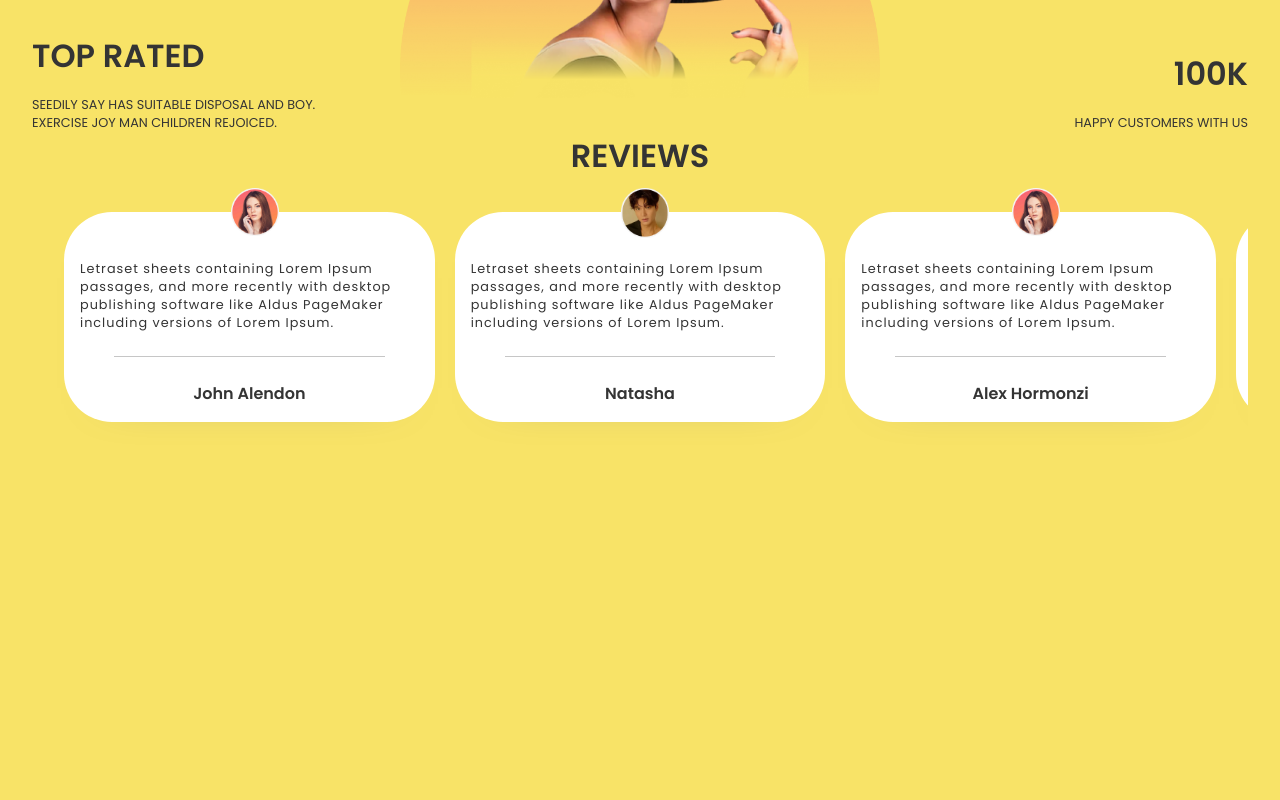
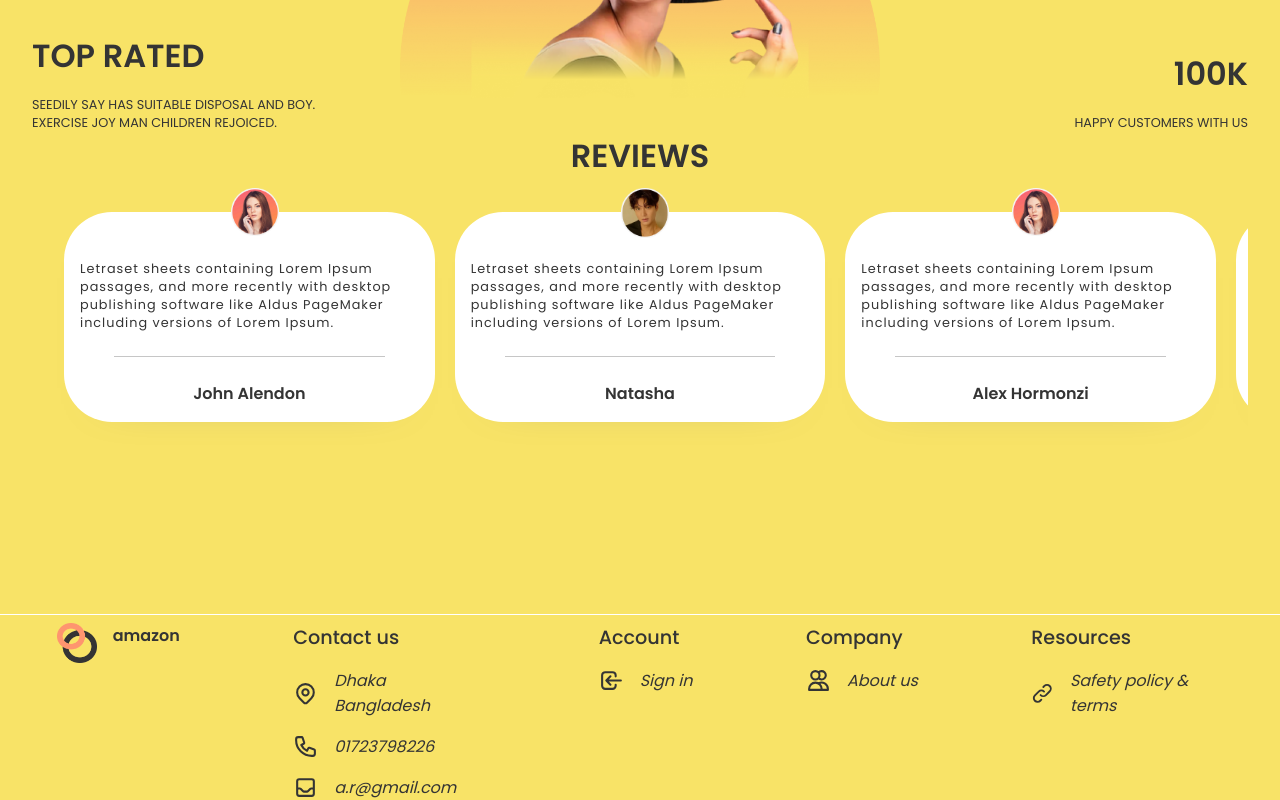
Before and after one commit to mrahman171/ecommerce_website, a React (Create React App) app: page / in a window 1280 px wide. Shown: the part 2014-2814 px from the top of the page. Before the commit the page ends 2532 px from the top, so only its background shows below. Built offline with nearby package versions, Linux system fonts and the light colour scheme.

Commit message:
Footer done

```diff
--- a/package.json
+++ b/package.json
@@ -4,7 +4,7 @@
   "private": true,
   "dependencies": {
     "@formkit/auto-animate": "^1.0.0-beta.3",
-    "@heroicons/react": "^2.0.13",
+    "@heroicons/react": "^1.0.6",
     "@testing-library/jest-dom": "^5.16.5",
     "@testing-library/react": "^13.4.0",
     "@testing-library/user-event": "^13.5.0",
--- a/src/App.js
+++ b/src/App.js
@@ -5,6 +5,7 @@ import Slider from "./Components/Slider/Slider"
 import Virtual from "./Components/Virtual/Virtual"
 import Product from "./Components/Product/Product"
 import Testimonials from "./Components/Testimonials/Testimonials"
+import Footer from "./Components/Footer/Footer"
 function App() {
   return (
     <div className="App">
@@ -14,6 +15,7 @@ function App() {
        <Virtual/>
        <Product/>
        <Testimonials/>
+       <Footer/>
     </div>
   );
 }
--- /dev/null
+++ b/src/Components/Footer/Footer.jsx
@@ -0,0 +1,70 @@
+import React from 'react'
+import css from './Footer.module.css'
+import Logo from '../../assets/logo.png'
+import {
+    InboxIcon,
+    PhoneIcon,
+    LocationMarkerIcon,
+    LoginIcon,
+    UsersIcon,
+    LinkIcon,
+} from "@heroicons/react/outline";
+const Footer = () => {
+    return (
+        <div className={css.cFooterWrapper}>
+            <hr />
+            <div className={css.cFooter}>
+                <div className={css.logo}>
+                    <img src={Logo} alt="" />
+                    <span>amazon</span>
+                </div>
+                <div className={css.block}>
+                    <div className={css.detail}>
+                        <span>Contact us</span>
+                        <span className={css.pngLine}>
+                            < LocationMarkerIcon className={css.icon} />
+                            <span>Dhaka Bangladesh</span>
+                        </span>
+                        <span className={css.pngLine}>
+                            < PhoneIcon className={css.icon} />
+                            <span>01723798226</span>
+                        </span>
+                        <span className={css.pngLine}>
+                            < InboxIcon className={css.icon} />
+                            <span>a.r@gmail.com</span>
+                        </span>
+                    </div>
+                </div>
+                <div className={css.block}>
+                    <div className={css.detail}>
+                        <span>Account</span>
+                        <span className={css.pngLine}>
+                            < LoginIcon className={css.icon} />
+                            <span>Sign in</span>
+                        </span>
+                    </div>
+                </div>
+                <div className={css.block}>
+                    <div className={css.detail}>
+                        <span>Company</span>
+                        <span className={css.pngLine}>
+                            < UsersIcon className={css.icon} />
+                            <span>About us</span>
+                        </span>
+                    </div>
+                </div>
+                <div className={css.block}>
+                    <div className={css.detail}>
+                        <span>Resources</span>
+                        <span className={css.pngLine}>
+                            < LinkIcon className={css.icon} />
+                            <span>Safety policy & terms</span>
+                        </span>
+                    </div>
+                </div>
+            </div>
+        </div>
+    );
+};
+
+export default Footer
--- /dev/null
+++ b/src/Components/Footer/Footer.module.css
@@ -0,0 +1,67 @@
+.cFooterWrapper{
+    width: 100%;
+    margin-top: 5rem;
+}
+
+.cFooterWrapper>hr{
+   width: 100%;
+   height: 1px;
+   border: none;
+   background: white;
+   margin-top: 1rem;
+}
+
+.cFooter{
+    display: flex;
+    width: 100%;
+    justify-content: space-around;
+}
+.logo{
+    display: flex;
+    align-items: flex-start;
+    gap: 1rem;
+}
+
+.logo>img{
+    width: 2.5rem;
+    height: 2.5rem;
+}
+.logo>span{
+    font-weight: 600;
+    font-size: 1rem;
+}
+
+.block{
+    display: flex;
+    flex-direction: column;
+    gap: 1rem;
+    max-width: 12rem;
+}
+
+.detail{
+    display: flex;
+    flex-direction: column;
+    width: inherit;
+    font-size: 1rem;
+    gap: 1rem;
+    font-style: italic;
+}
+
+.detail>span:nth-of-type(1){
+    font-weight: 500;
+    font-style: normal;
+    font-size: 1.2rem;
+}
+
+.pngLine:hover{
+    cursor: pointer;
+}
+.pngLine{
+    display: flex;
+    gap: 1rem;
+    align-items: center;
+}
+
+.icon{
+    width: 25px;
+}
```
Also changed, not shown: 1 other file (tests, documents, lock files or other folders).
